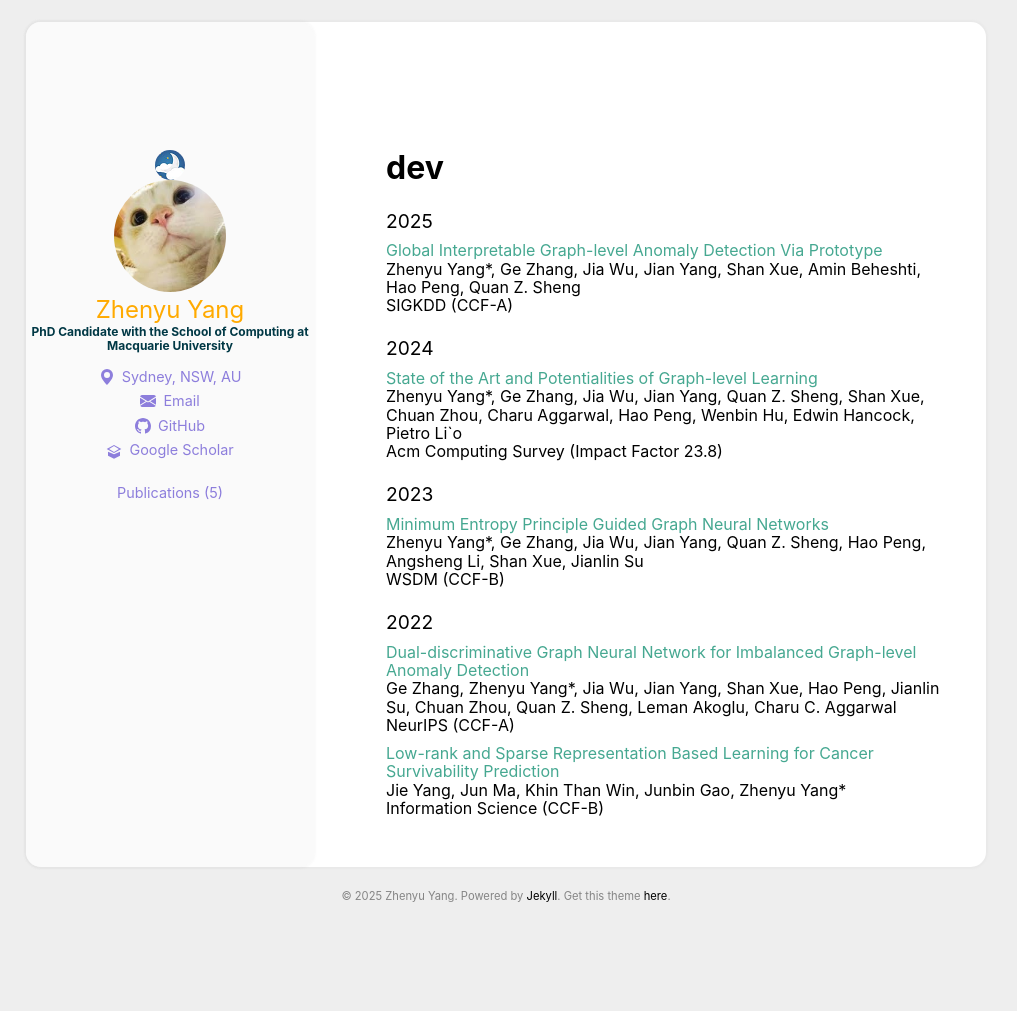
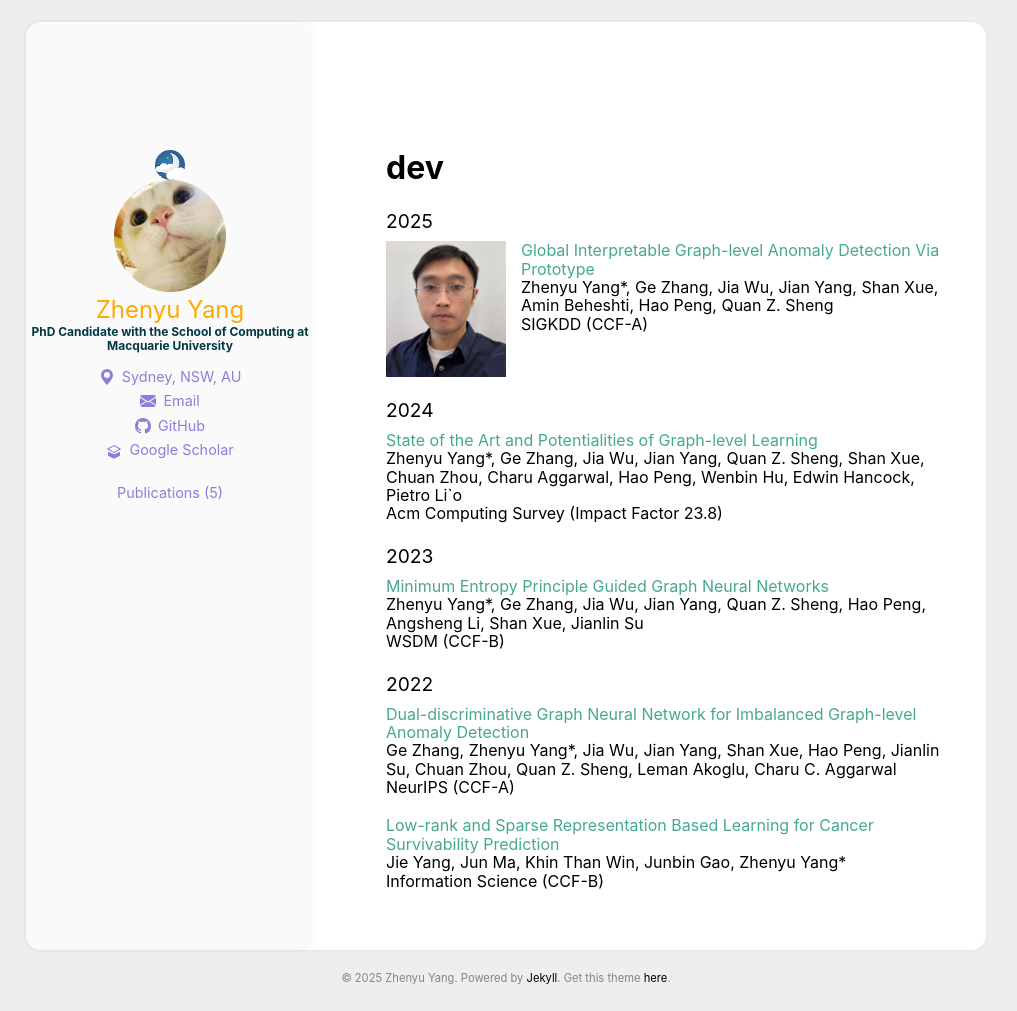
Before and after one commit to ZhenyuYangMQ/ZhenyuYangMQ.github.io, a Jekyll site: the page built from categories/dev.html, in a window 1280 px wide. Shown: the whole page, without its empty margins (134-1151 px from the left). Built offline with Jekyll 4.4.1, drawn with Linux system fonts in a browser that asks for light colours; before the commit the page ends 928 px from its top, so only the background shows below that.

Commit message:
Update archive.html

```diff
--- a/_includes/archive.html
+++ b/_includes/archive.html
@@ -16,7 +16,11 @@
   {% endunless %}
 
   <ul>
-    <li>
+  <li style="display: flex; align-items: flex-start; margin-bottom: 20px;">
+    {% if post.image %}
+      <img src="{{ post.image }}" alt="paper image" style="width:120px; margin-right: 15px; object-fit: cover;">
+    {% endif %}
+    <div>
       <div class='archive_title'>
         <a href='{{ post.url | relative_url }}'>
           {{ post.title | escape }}
@@ -27,6 +31,7 @@
       </div>
       <div class='archive_title'>
         {{ post.venues | escape }}
+      </div>
     </div>
   </li>
 </ul>
```
Lines whose indentation alone changed are shown as unchanged.
